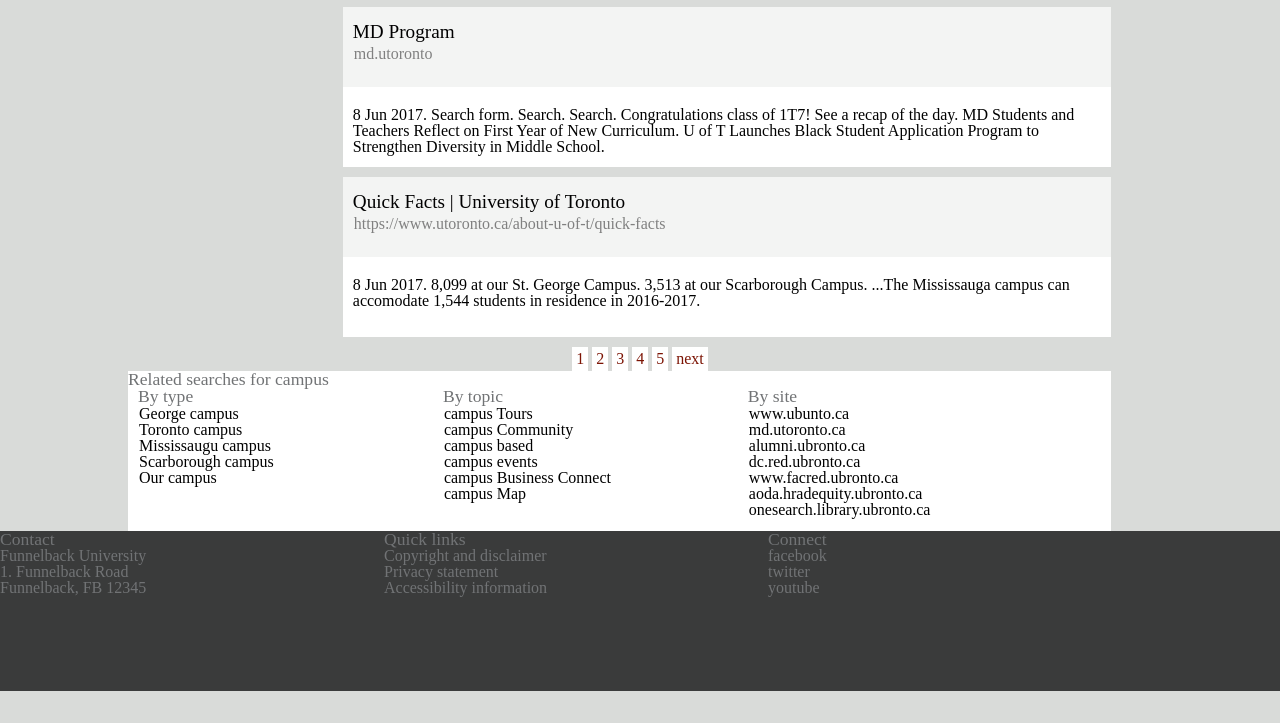
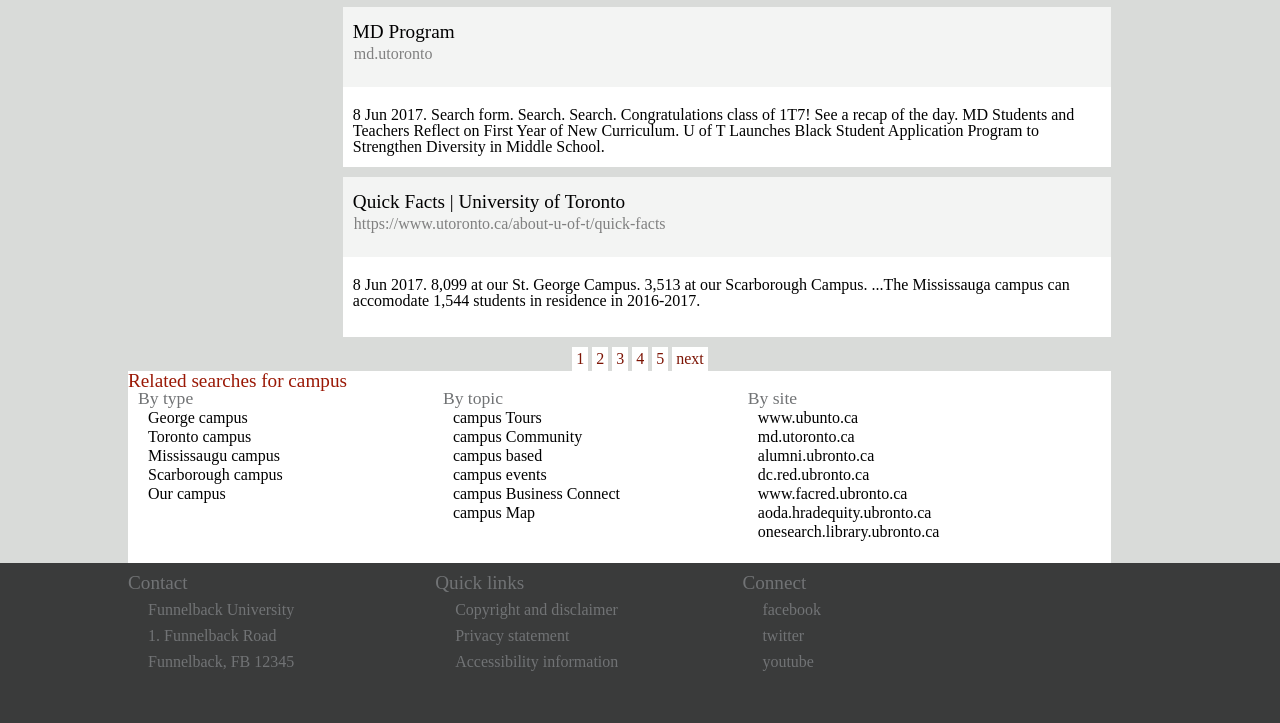
Before and after one commit to GLSea1979/demoFunB, a plain HTML site: page index.html in a window 1280 px wide. Shown: the part 855-1578 px from the top of the page. Before the commit the page ends 1546 px from the top, so only its background shows below. Drawn offline with Linux system fonts and the light colour scheme.

Commit message:
finished for turn in

```diff
--- a/index.html
+++ b/index.html
@@ -92,7 +92,7 @@
       <div class="sorted">
         <section class="titleblock">
 
-          <img src="image.jpg" alt="">
+          <img src="images.jpg" alt="">
         </section>
         <div class="sorted-nav">
           <span>1-10 of 573 search results for campus </span>
@@ -184,6 +184,7 @@
       </div>
     </main>
     <footer>
+      <div class="foot-container">
         <ul class="footer-ul">
           <li>
             <ul class="footer-lists"><span>Contact</span>
@@ -200,13 +201,14 @@
             </ul>
           </li>
           <li>
-          <ul class="footer-lists"><span>Connect</span>
+            <ul class="footer-lists social-media"><span>Connect</span>
               <li>facebook</li>
               <li>twitter</li>
               <li>youtube</li>
             </ul>
           </li>
         </ul>
+      </div>
     </footer>
   </body>
 </html>
--- a/style.css
+++ b/style.css
@@ -249,14 +249,14 @@ section {
 .related {
   background-color: #ffffff;
   width: 96%;
-  height: 10em;
+  height: 12em;
 
 }
 .related-title {
-  color: #7c1404;
+  color: #9a1805;
   font-size: 1.2em;
 }
-.related span {
+.related-lists span {
   font-size: 1.1em;
   color: #717375;
 }
@@ -267,7 +267,8 @@ section {
   float: left;
 }
 .related-lists li {
-  margin-left: 1px;
+  margin-left: 10px;
+  margin-top: 3px;
   font-size: 1em;
 }
 footer {
@@ -277,6 +278,10 @@ footer {
   background-color: #3a3b3b;
   color: #717375;
 }
+.foot-container {
+  width: 80%;
+  margin: 0 auto;
+}
 footer-ul {
   width: 80%;
   margin: 0 auto;
@@ -285,8 +290,15 @@ footer span {
   font-size: 1.1em;
 }
 .footer-lists {
-  margin: 0 auto;
+  margin: 10px auto;
   display: inline-block;
   width: 30%;
   float: left;
 }
+.footer-lists span {
+  font-size: 1.2em;
+  margin-bottom: 20px;
+}
+.footer-lists li {
+  margin: 10px 20px;
+}
```
Also changed, not shown: image.jpg (deleted), peeps.jpg (deleted). Lines whose indentation alone changed are shown as unchanged.
